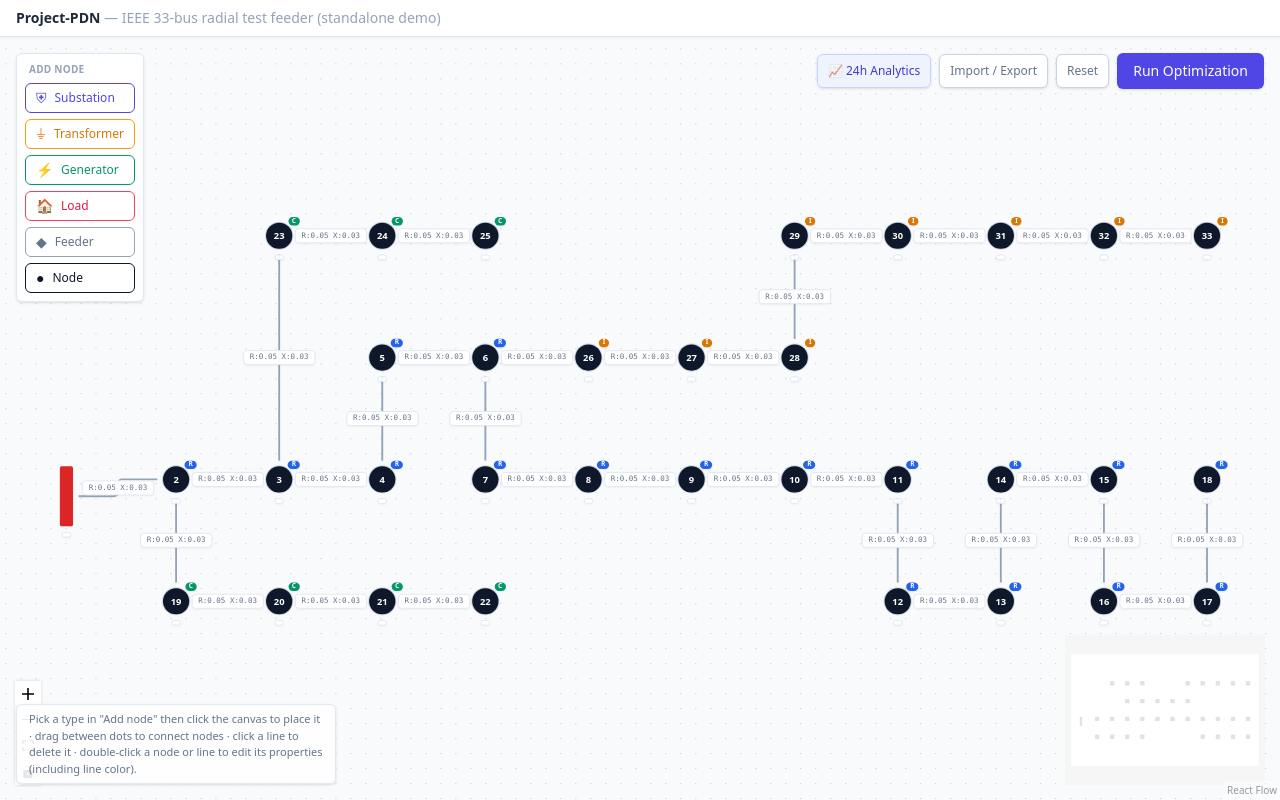
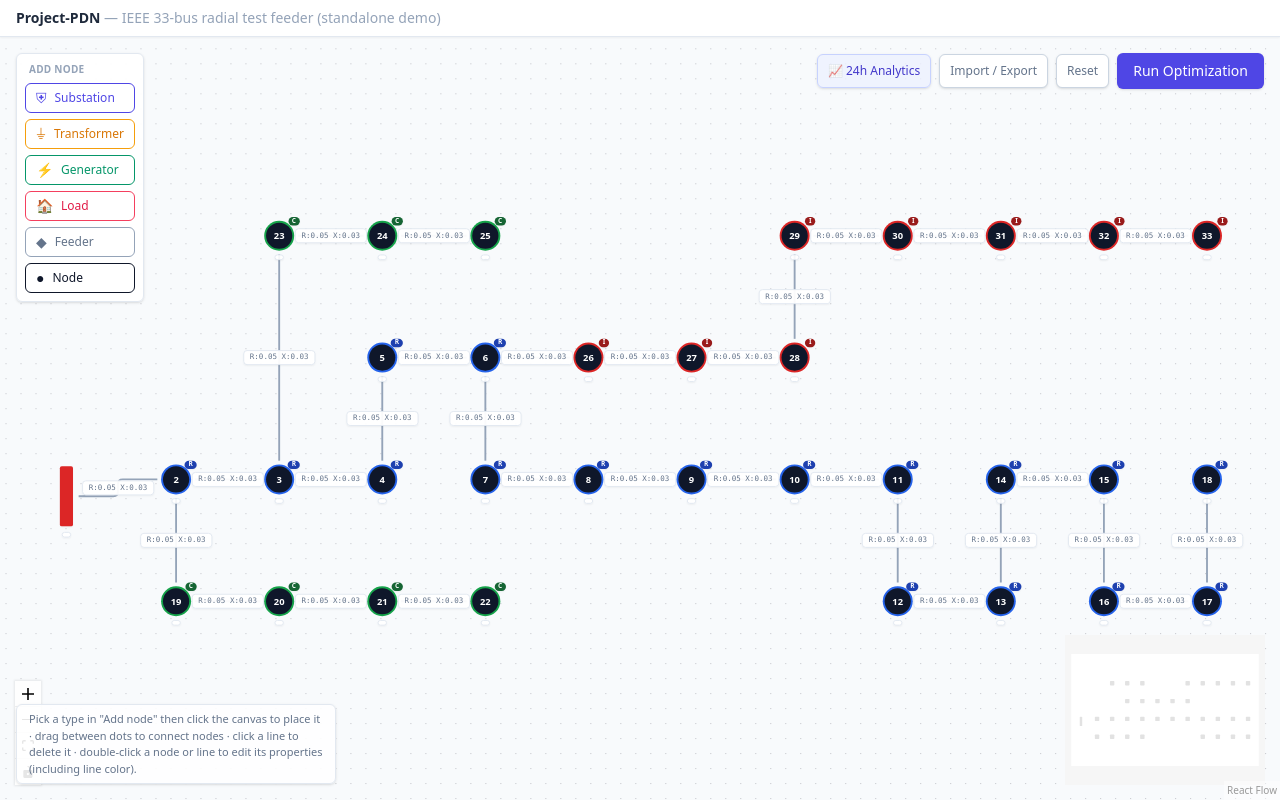
Before and after one commit to MeRohit0/iitg-pdn, a React (Vite) app: page / in a window 1280 px wide. Built offline with nearby package versions, Linux system fonts and the light colour scheme.

Commit message:
rgb color added for type of node

```diff
--- a/src/components/nodes/BaseNode.tsx
+++ b/src/components/nodes/BaseNode.tsx
@@ -25,20 +25,28 @@ export const BaseNode: React.FC<BaseNodeProps> = ({ data, icon, accentColorClass
       : '';
 
   const customerType = (data.params as any)?.customerType;
+
+  // Border color driven by customer type; falls back to component accent if unset
+  const borderClass =
+    customerType === 'Industrial'  ? 'border-red-600'   :
+    customerType === 'Commercial'  ? 'border-green-600'  :
+    customerType === 'Residential' ? 'border-blue-600'   :
+    accentColorClass;
+
   let custBadge: { text: string; className: string } | null = null;
   if (customerType === 'Residential') {
     custBadge = { text: 'Residential', className: 'bg-blue-100 text-blue-700 border-blue-200' };
   } else if (customerType === 'Industrial') {
-    custBadge = { text: 'Industrial', className: 'bg-amber-100 text-amber-700 border-amber-200' };
+    custBadge = { text: 'Industrial', className: 'bg-red-100 text-red-700 border-red-200' };
   } else if (customerType === 'Commercial') {
-    custBadge = { text: 'Commercial', className: 'bg-emerald-100 text-emerald-700 border-emerald-200' };
+    custBadge = { text: 'Commercial', className: 'bg-green-100 text-green-700 border-green-200' };
   }
 
   return (
     <div
       className={[
         'relative min-w-[140px] rounded-lg border-2 bg-white shadow-md px-3 py-2',
-        accentColorClass,
+        borderClass,
         stateRing,
         selected ? 'shadow-lg scale-[1.02]' : '',
         'transition-all duration-150',
--- a/src/components/nodes/DotNode.tsx
+++ b/src/components/nodes/DotNode.tsx
@@ -44,13 +44,20 @@ export const DotNode: React.FC<DotNodeProps> = ({ data, selected }) => {
       ? 'ring-2 ring-emerald-400'
       : 'ring-1 ring-slate-300';
 
+  // Ring color: customer type takes priority, energization state is fallback
+  const custRing =
+    params.customerType === 'Industrial'  ? 'ring-2 ring-red-600'   :
+    params.customerType === 'Commercial'  ? 'ring-2 ring-green-600'  :
+    params.customerType === 'Residential' ? 'ring-2 ring-blue-600'   :
+    ringClass;
+
   let custBadge: { text: string; className: string } | null = null;
   if (params.customerType === 'Residential') {
-    custBadge = { text: 'R', className: 'bg-blue-600 text-white' };
+    custBadge = { text: 'R', className: 'bg-blue-800 text-white' };
   } else if (params.customerType === 'Industrial') {
-    custBadge = { text: 'I', className: 'bg-amber-600 text-white' };
+    custBadge = { text: 'I', className: 'bg-red-800 text-white' };
   } else if (params.customerType === 'Commercial') {
-    custBadge = { text: 'C', className: 'bg-emerald-600 text-white' };
+    custBadge = { text: 'C', className: 'bg-green-800 text-white' };
   }
 
   return (
@@ -60,7 +67,7 @@ export const DotNode: React.FC<DotNodeProps> = ({ data, selected }) => {
       <div
         className={[
           'relative flex items-center justify-center h-7 w-7 rounded-full bg-slate-900 transition-transform z-10',
-          ringClass,
+          custRing,
           selected ? 'scale-110 ring-2 ring-indigo-500' : '',
         ].join(' ')}
       >
```
